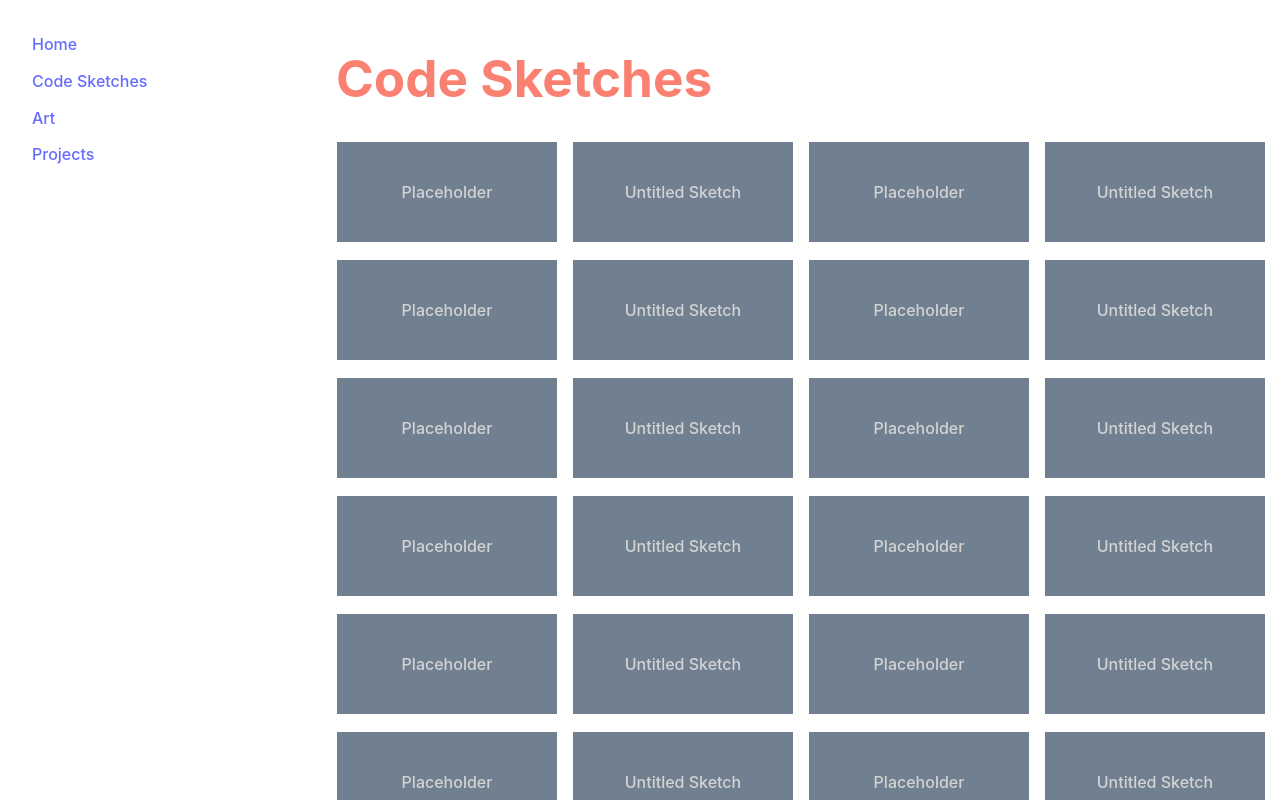
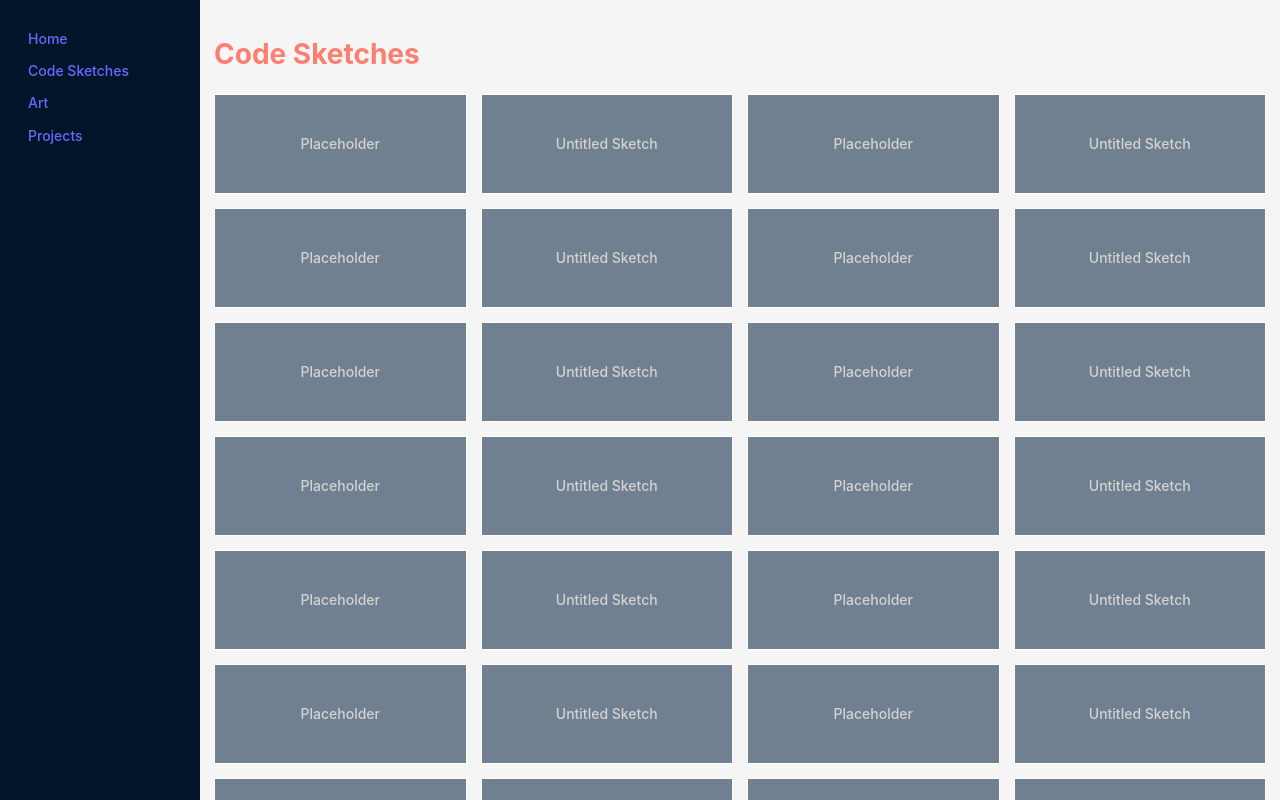
Before and after one commit to PaperNathan/nathan-wade.com, a React (Vite) app: page /code-sketches in a window 1280 px wide. Shown: the top 800 px of the page. Built offline with nearby package versions, Linux system fonts and the light colour scheme.

Commit message:
AntDesign implementations and updates

```diff
--- a/src/App.scss
+++ b/src/App.scss
@@ -7,7 +7,8 @@
 .App {
   height: 100%;
   width: 100%;
-  display: grid;
-  grid-template-columns: 20em 1fr;
-  grid-template-areas: 'sidebar content';
+
+  &__content {
+    padding: 1em;
+  }
 }
--- a/src/App.tsx
+++ b/src/App.tsx
@@ -1,14 +1,22 @@
+import "@/main.scss";
 import './App.scss'
 import Sidebar from './components/Sidebar/Sidebar';
+import { Layout } from 'antd';
 import { Outlet } from "react-router-dom";
+
+const { Sider, Content } = Layout;
 
 export default function App() {
   return (
     <div className="App">
-      <Sidebar></Sidebar>
-      <div className="App__content">
-        <Outlet />
-      </div>
+      <Layout>
+        <Sider>
+          <Sidebar />
+        </Sider>
+        <Content className="App__content">
+          <Outlet />
+        </Content>
+      </Layout>
     </div>
   )
 }
--- a/src/Error/Error.tsx
+++ b/src/Error/Error.tsx
@@ -21,7 +21,7 @@ export default function ErrorPage() {
 
   return (
     <div className="Error">
-      <h1 className="size-xl">404</h1>
+      <h1 className="display">404</h1>
       <p>Sorry, an unexpected error has occurred.</p>
       <p>
         <i>{errorMessage(error)}</i>
--- /dev/null
+++ b/src/Sketches/PlaceholderSketch/PlaceholderSketch.scss
@@ -0,0 +1,5 @@
+.PlaceholderSketch {
+  h1 {
+    color: salmon;
+  }
+}
--- a/src/Sketches/PlaceholderSketch/PlaceholderSketch.tsx
+++ b/src/Sketches/PlaceholderSketch/PlaceholderSketch.tsx
@@ -1,4 +1,5 @@
 import { Link } from "react-router-dom";
+import './PlaceholderSketch.scss'
 
 export default function PlaceholderSketch() {
   return (
--- a/src/Sketches/Sketches.scss
+++ b/src/Sketches/Sketches.scss
@@ -1,7 +1,4 @@
 .SketchesHome {
-  padding: 1em;
-  box-sizing: border-box;
-
   h1 {
     color: salmon;
   }
--- a/src/components/Sidebar/Sidebar.scss
+++ b/src/components/Sidebar/Sidebar.scss
@@ -1,6 +1,5 @@
 .Sidebar {
   grid-area: sidebar;
-  box-sizing: border-box;
   padding: 2em;
   display: flex;
   flex-direction: column;
--- a/src/index.css
+++ b/src/main.scss
@@ -1,3 +1,7 @@
+* {
+  box-sizing: border-box;
+}
+
 :root {
   font-family: Inter, system-ui, Avenir, Helvetica, Arial, sans-serif;
   line-height: 1.5;
@@ -31,11 +35,6 @@ body {
   min-height: 100vh;
 }
 
-h1 {
-  font-size: 3.2em;
-  line-height: 1.1;
-}
-
 button {
   border-radius: 8px;
   border: 1px solid transparent;
--- a/src/main.tsx
+++ b/src/main.tsx
@@ -2,7 +2,6 @@ import React from 'react'
 import ReactDOM from 'react-dom/client'
 import { RouterProvider } from "react-router-dom";
 
-import './index.css'
 import getRouter from "./router";
 
 const router = getRouter();
--- a/src/shared/styles/typography.scss
+++ b/src/shared/styles/typography.scss
@@ -1,6 +1,12 @@
-.size {
-    &-xl {
-        font-size: 15em;
-        line-height: 0.1;
-    }
+h1, h2, h3, h4, h5, h6, p, ul, ol, li {
+  &.display {
+    font-size: 15em;
+    line-height: 0.1;
+  }
+
+  // .size {
+  //   &-xl {
+
+  //   }
+  // }
 }
```
Also changed, not shown: src/components/Layout/Grid.tsx (added, +10 -0 lines), src/shared/styles/layout.scss (+19 -0 lines), 1 other file (tests, documents, lock files or other folders).
